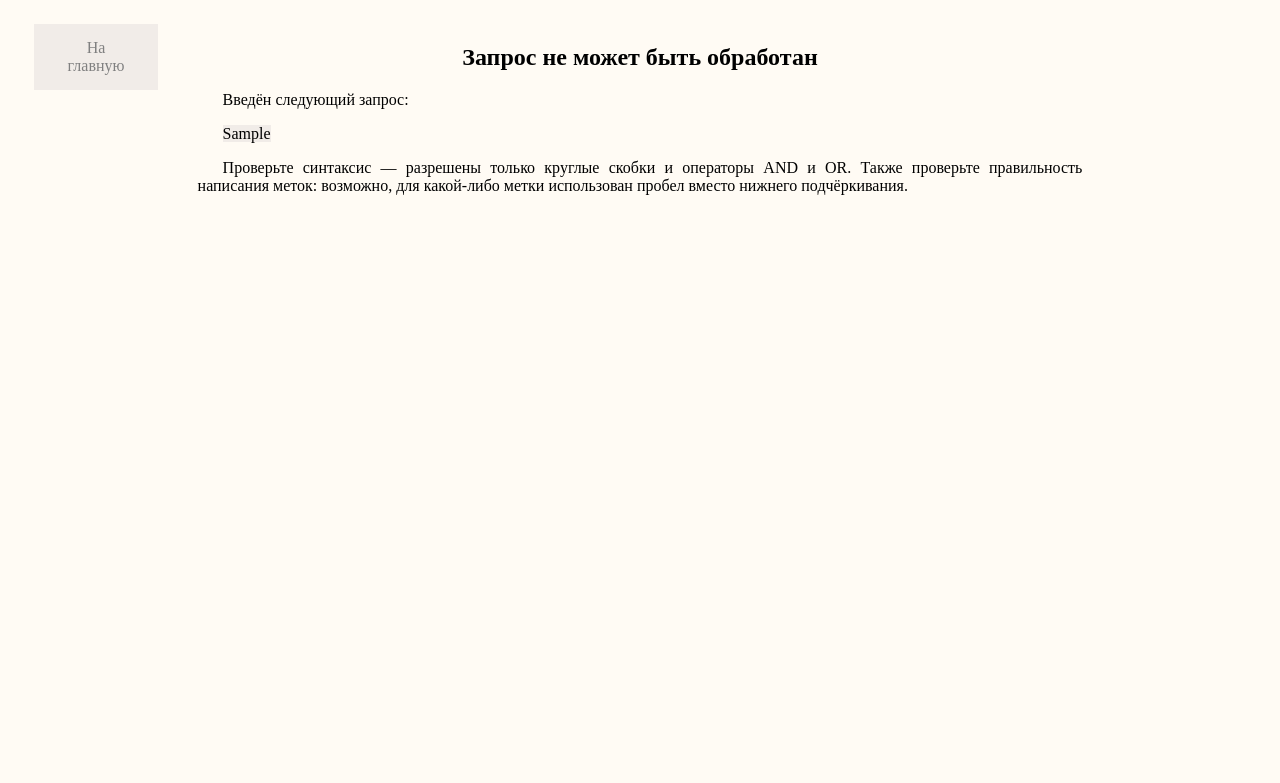
After one commit to Nikolay-Lysenko/readingbricks, a Flask app: template readingbricks/templates/invalid_query.html in a window 1280 px wide. The commit adds this page. Shown: the top 783 px of the page. Run offline with Flask 2, Linux system fonts and the light colour scheme; the template is opened without the code that fills it: most values are stand-ins (such as "Sample title", 1, 10 or a date in 2020); parts of the project's set-up code (start-up, migrations or seed data) failed here and were passed over.

Commit message:
feat: Favour Flask interface instead of Jupyter interface

```diff
--- a/readingbricks/static/css/baseline_style.css
+++ b/readingbricks/static/css/baseline_style.css
@@ -20,6 +20,17 @@ h3, h4, p {
     text-align: justify;
     text-indent: 25px;
 }
+li, ol, ul {
+    text-align: justify;
+}
+input {
+    width: 100%;
+    max-width: 1000px;
+    margin-top: 5%;
+}
+a:link {
+    color: gray;
+}
 
 /* Suppress indenting text relatively a list marker that is indented itself. */
 li > p {
--- a/readingbricks/templates/404.html
+++ b/readingbricks/templates/404.html
@@ -6,7 +6,9 @@
     </head>
 
     <body>
-    <h2>Страница не найдена</h2>
-    <p>Проверьте правильность написания адреса.</p>
+        <nav><a href="{{ url_for('index') }}" class="button">На главную</a></nav>
+        <div>
+            <h2>Страница не найдена. Проверьте правильность написания адреса.</h2>
+        </div>
     </body>
 </html>
--- a/readingbricks/templates/index.html
+++ b/readingbricks/templates/index.html
@@ -5,6 +5,11 @@
         <link rel=stylesheet type=text/css href="{{ url_for('static', filename='css/baseline_style.css') }}">
     </head>
     <body>
+        <div id="search_bar">
+            <form action='/query' method='post'>
+                <input type='text' name="query" placeholder="нейронные_сети AND (постановка_задачи OR байесовские_методы)">
+            </form>
+        </div>
         <div id="tags_cloud">{{ tags_cloud }}</div>
     </body>
 </html>
--- /dev/null
+++ b/readingbricks/templates/invalid_query.html
@@ -0,0 +1,16 @@
+<html>
+    <head>
+        <meta charset="utf-8">
+        <title>ReadingBricks - Проверьте запрос</title>
+        <link rel=stylesheet type=text/css href="{{ url_for('static', filename='css/baseline_style.css') }}">
+    </head>
+    <body>
+        <nav><a href="{{ url_for('index') }}" class="button">На главную</a></nav>
+        <div>
+            <h2>Запрос не может быть обработан</h2>
+            <p>Введён следующий запрос:</p>
+            <p><span style="background-color: #f1ece8">{{ user_query }}</span></p>
+            <p>Проверьте синтаксис — разрешены только круглые скобки и операторы AND и OR. Также проверьте правильность написания меток: возможно, для какой-либо метки использован пробел вместо нижнего подчёркивания.</p>
+        <div>
+    </body>
+</html>
--- a/readingbricks/templates/regular_page.html
+++ b/readingbricks/templates/regular_page.html
@@ -14,6 +14,6 @@
     </head>
     <body>
         <nav><a href="{{ url_for('index') }}" class="button">На главную</a></nav>
-        <div>{{ content_in_html }}</div>
+        <div id="regular">{{ content_in_html }}</div>
     </body>
 </html>
```
Also changed, not shown: readingbricks/views.py (+20 -11 lines), README.md. Lines whose indentation alone changed are shown as unchanged.
